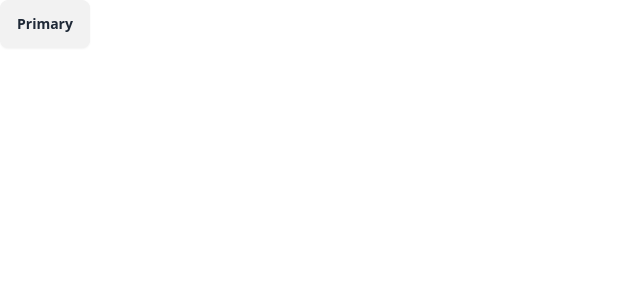
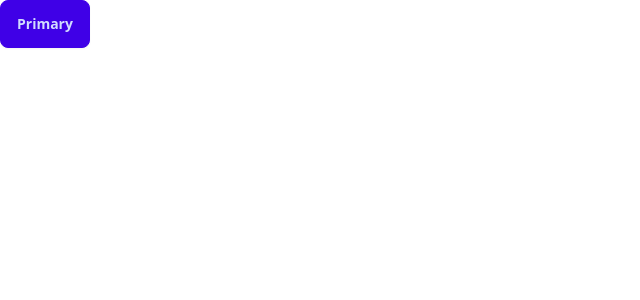
Before and after one commit to MoinRauf/resourcehive, a React (Vite) app in the folder frontend/: page / in a window 1280 px wide. Shown: the top 300 px of the page, without its empty margins (0-640 px from the left). Built offline with nearby package versions, Linux system fonts and the light colour scheme.

Commit message:
setup tailwind merge and clsx

```diff
--- a/frontend/package.json
+++ b/frontend/package.json
@@ -9,9 +9,11 @@
     "preview": "vite preview"
   },
   "dependencies": {
+    "clsx": "^2.1.1",
     "frontend": "file:",
     "react": "^18.2.0",
-    "react-dom": "^18.2.0"
+    "react-dom": "^18.2.0",
+    "tailwind-merge": "^2.5.4"
   },
   "devDependencies": {
     "@vitejs/plugin-react": "^4.0.0",
--- a/frontend/src/App.jsx
+++ b/frontend/src/App.jsx
@@ -1,8 +1,10 @@
+import { cn } from "@/utils";
+
 function App() {
   return (
     <>
       <div data-theme="light" className="min-h-screen w-screen">
-        <button class="btn">Primary</button>
+        <button className={cn("btn btn-active btn-primary")}>Primary</button>
       </div>
     </>
   );
--- /dev/null
+++ b/frontend/src/utils/clsx/index.js
@@ -0,0 +1,8 @@
+import { clsx } from "clsx";
+import { twMerge } from "tailwind-merge";
+
+const cn = (...inputs) => {
+  return twMerge(clsx(inputs));
+};
+
+export { cn };
--- /dev/null
+++ b/frontend/src/utils/index.js
@@ -0,0 +1 @@
+export * from "@/utils/clsx";
--- a/frontend/vite.config.js
+++ b/frontend/vite.config.js
@@ -5,7 +5,7 @@ export default defineConfig({
   plugins: [react()],
   resolve: {
     alias: {
-      "@src": resolve(__dirname, "src"),
+      "@": resolve(__dirname, "src"),
     },
   },
 });
```
Also changed, not shown: 1 other file (tests, documents, lock files or other folders).
